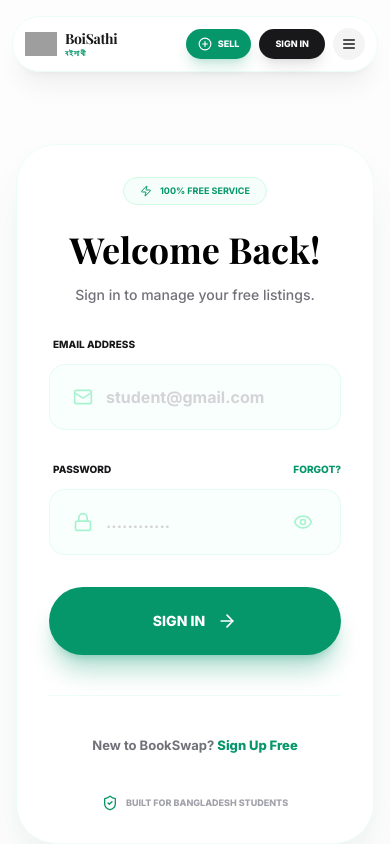
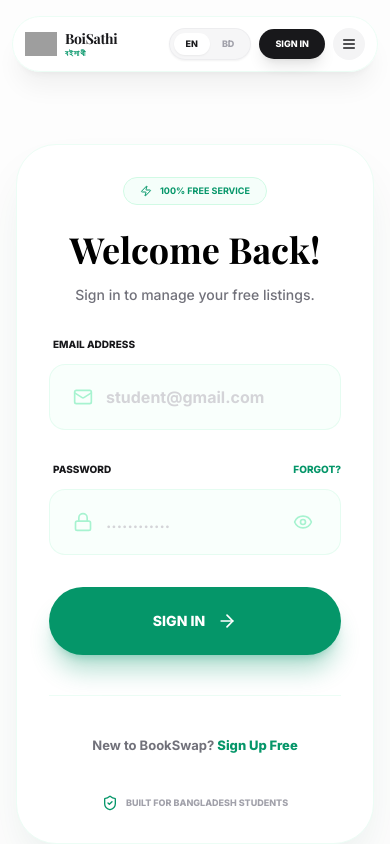
Before and after one commit to jh3251/book-swap, a React (Vite) app: page /#/auth in a window 390 px wide. Shown: the top 844 px of the page. Built offline with nearby package versions, Linux system fonts and the light colour scheme; no server answers; grey boxes are pictures that could not be loaded; a web font is replaced by a local one.

Commit message:
feat(navbar): Improve language toggle visibility and styling
Make the language toggle always visible and adjust padding for better mobile presentation. The sell button is now implicitly managed by this change on smaller screens.

```diff
--- a/components/Navbar.tsx
+++ b/components/Navbar.tsx
@@ -40,7 +40,7 @@ const Navbar: React.FC<NavbarProps> = ({ user, onLogout }) => {
       </button>
       <button
         onClick={() => setLang('bn')}
-        className={`px-4 py-1 md:py-1.5 rounded-full text-[9px] md:text-[10px] font-black transition-all duration-300 ${
+        className={`px-3 md:px-4 py-1 md:py-1.5 rounded-full text-[9px] md:text-[10px] font-black transition-all duration-300 ${
           lang === 'bn' ? 'bg-white text-zinc-900 shadow-sm' : 'text-zinc-400 hover:text-zinc-600'
         }`}
       >
@@ -56,7 +56,7 @@ const Navbar: React.FC<NavbarProps> = ({ user, onLogout }) => {
       <div className="container mx-auto max-w-7xl px-3 md:px-4">
         <div className="bg-white/90 backdrop-blur-xl shadow-xl shadow-black/5 border border-emerald-50 rounded-full px-3 md:px-6 h-14 md:h-16 flex items-center justify-between transition-all duration-500">
 
-          {/* Logo Section - Now visible on mobile with Bengali text */}
+          {/* Logo Section */}
           <Link to="/" className="flex items-center space-x-2 group flex-shrink-0">
             <div className="w-8 h-8 md:w-9 md:h-9 flex items-center justify-center">
               <img
@@ -73,7 +73,8 @@ const Navbar: React.FC<NavbarProps> = ({ user, onLogout }) => {
 
           {/* Center/Right Section */}
           <div className="flex items-center gap-2 md:gap-8">
-            <div className="hidden sm:block">
+            {/* Language Toggle now always visible to replace Sell button on mobile */}
+            <div>
               <LanguageToggle />
             </div>
 
@@ -87,10 +88,10 @@ const Navbar: React.FC<NavbarProps> = ({ user, onLogout }) => {
             </div>
 
             <div className="flex items-center gap-2">
-              <Link to="/sell" className="bg-accent text-white px-3 md:px-5 py-2 md:py-2.5 rounded-full hover:bg-accent-hover transition flex items-center gap-1.5 md:gap-2 text-[9px] md:text-[10px] font-black uppercase shadow-lg shadow-accent/20">
+              {/* Sell button hidden on mobile (below sm) */}
+              <Link to="/sell" className="hidden sm:flex bg-accent text-white px-3 md:px-5 py-2 md:py-2.5 rounded-full hover:bg-accent-hover transition items-center gap-1.5 md:gap-2 text-[9px] md:text-[10px] font-black uppercase shadow-lg shadow-accent/20">
                 <PlusCircle className="w-3.5 h-3.5 md:w-4 md:h-4" />
-                <span className="hidden xs:inline">{t('sellABook')}</span>
-                <span className="xs:hidden">Sell</span>
+                <span>{t('sellABook')}</span>
               </Link>
 
               {user ? (
@@ -121,9 +122,6 @@ const Navbar: React.FC<NavbarProps> = ({ user, onLogout }) => {
         isMenuOpen ? 'translate-x-0' : 'translate-x-full'
       }`}>
         <div className="pt-24 md:pt-32 px-6 space-y-4">
-          <div className="flex justify-center mb-8">
-            <LanguageToggle />
-          </div>
           <Link to="/sell" onClick={() => setIsMenuOpen(false)} className="flex items-center justify-between p-5 bg-accent text-white rounded-3xl font-black text-xs uppercase shadow-lg shadow-accent/20">
             <div className="flex items-center gap-4">
               <PlusCircle className="w-5 h-5" />
```
